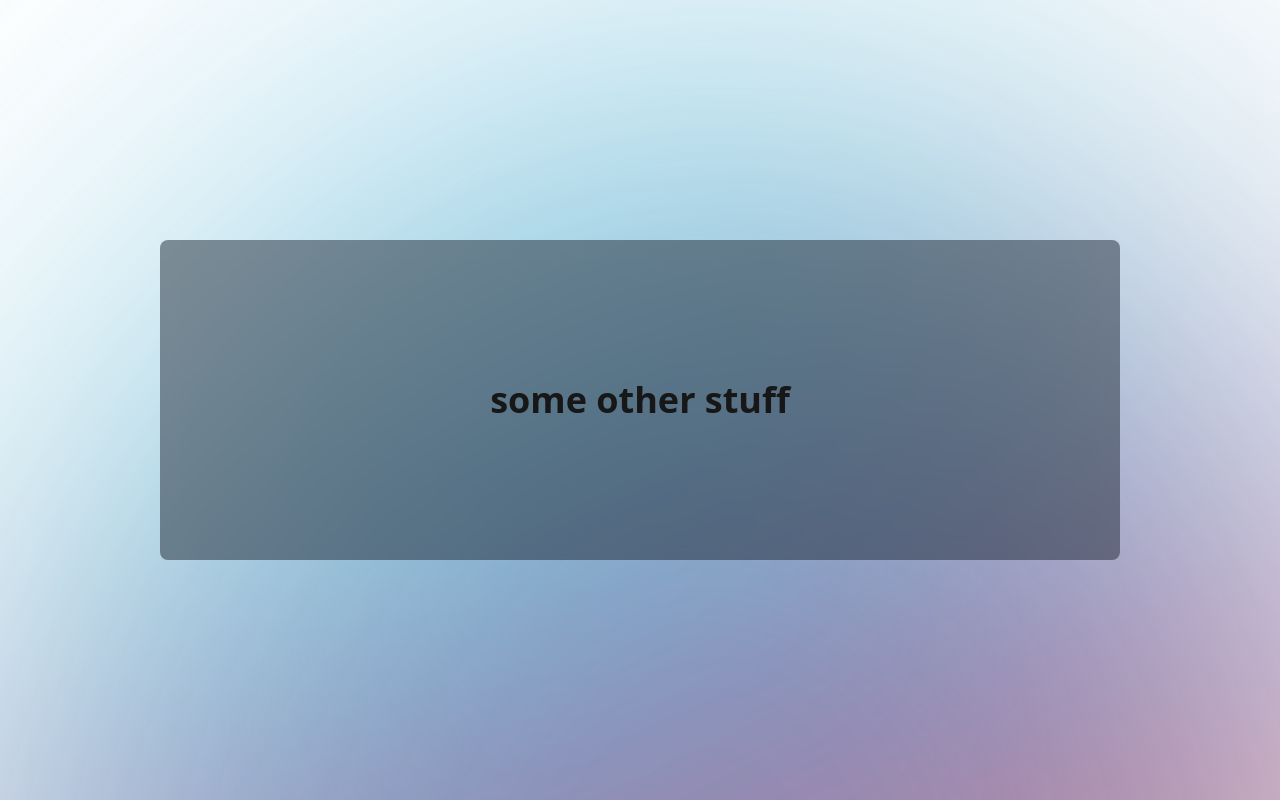
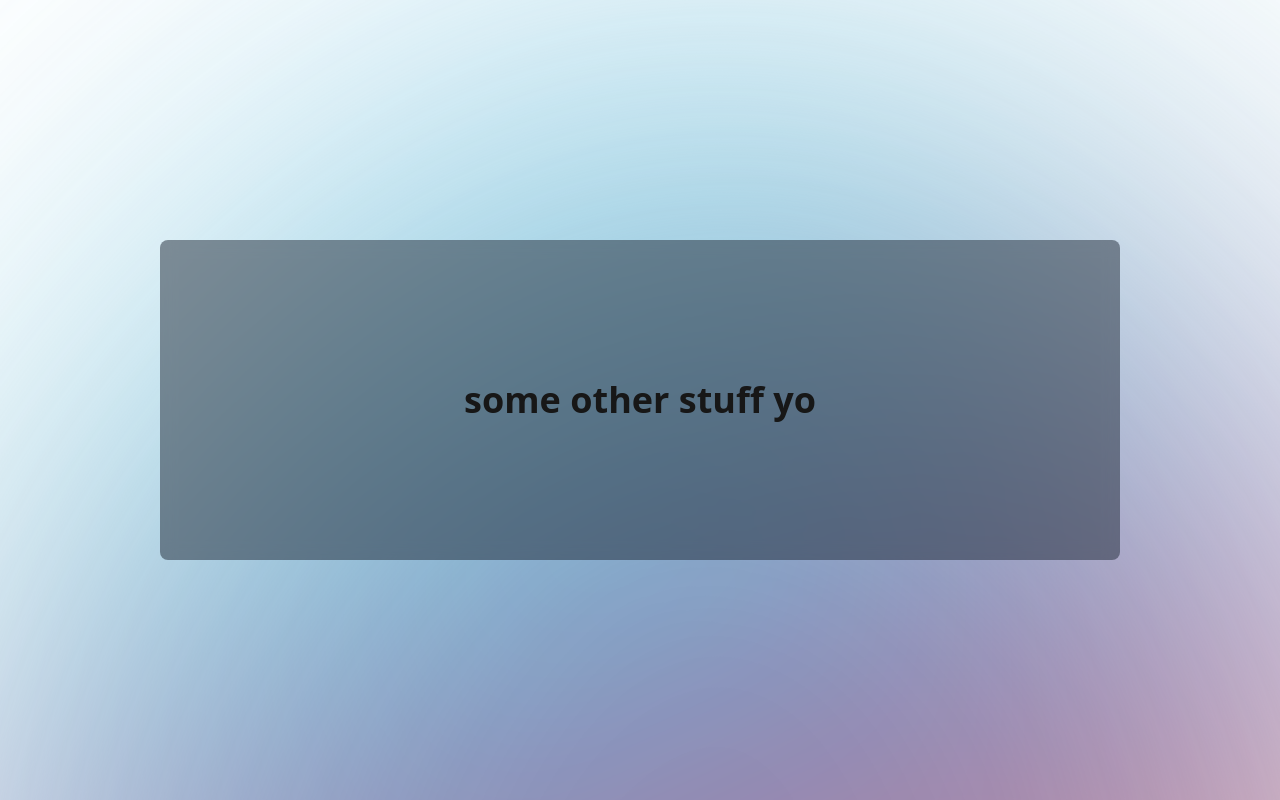
Before and after one commit to caseycantrell/crowdwork-frontend, a Next.js app: page /test2 in a window 1280 px wide. Built offline with nearby package versions, Linux system fonts and the light colour scheme.

Commit message:
trying bg blur

```diff
--- a/src/pages/test2.tsx
+++ b/src/pages/test2.tsx
@@ -3,7 +3,7 @@ const Test = () => {
     <div className="min-h-screen flex flex-col justify-center items-center relative">
       <div className="gradient-background-variation"></div>
       <div className="w-[60rem] h-[20rem] bg-gray-800/50 rounded-lg flex flex-col justify-center items-center font-bold p-8 backdrop-blur">
-        <p className="text-4xl">some other stuff</p>
+        <p className="text-4xl">some other stuff yo</p>
       </div>
     </div>
     );
```
